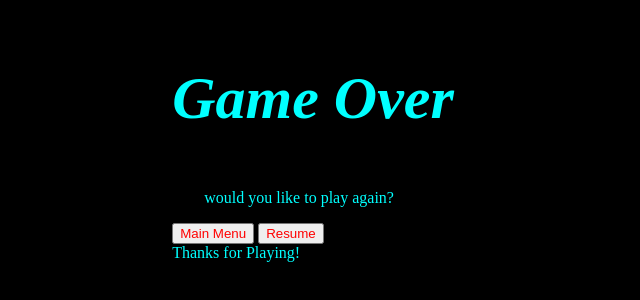
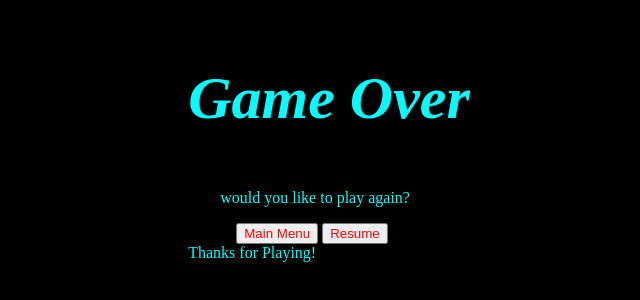
Before and after one commit to andrewdiaz20/project1.js, a website: page gameover.html in a window 1280 px wide. Shown: the part 136-436 px from the top of the page, without its empty margins (439-1079 px from the left). Drawn offline with Linux system fonts and the light colour scheme.

Commit message:
game over touches

```diff
--- a/style.css
+++ b/style.css
@@ -44,3 +44,6 @@ button{
     flex-wrap: wrap;
     align-content: center;
 }
+.gameover, div{
+    padding-left: 3em;
+}
```
